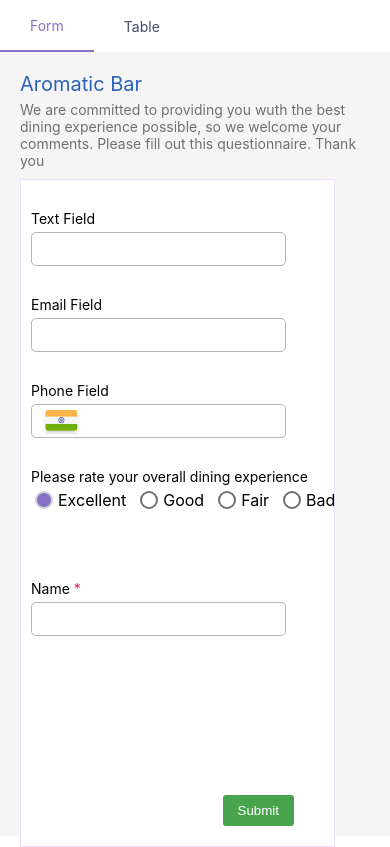
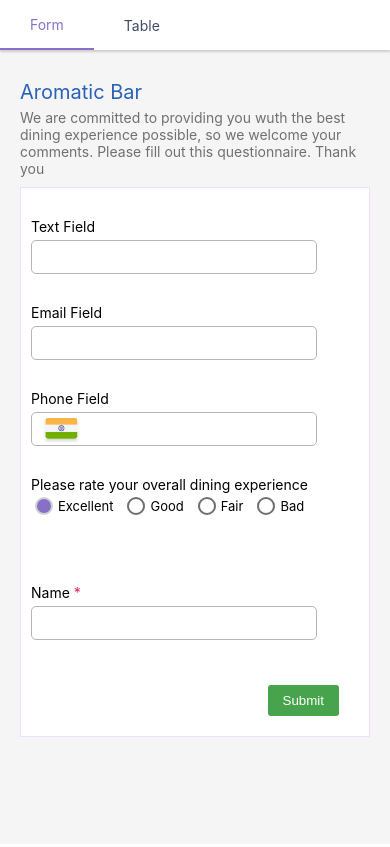
Before and after one commit to IshanChauhan79/React_F-G_ishan_chauhan, a React (Create React App) app: page / in a window 390 px wide. Built offline with nearby package versions, Linux system fonts and the light colour scheme.

Commit message:
fxing UI -css and completing the project

```diff
--- a/src/App.module.css
+++ b/src/App.module.css
@@ -2,5 +2,5 @@
   /* text-align: center; */
   display: flex;
   justify-content: center;
-
+  height: 100vh;
 }
--- a/src/Components/Form/AromaticForm/AromaticForm.js
+++ b/src/Components/Form/AromaticForm/AromaticForm.js
@@ -1,15 +1,16 @@
 import React, { useState, useRef } from "react";
-import { useHistory } from "react-router";
 import classes from "./AromaticForm.module.css";
 import { ReactComponent as India } from "../../../assets/images/india.svg";
 
+// return the Aromatic Form Page ------------------------------------
 function AromaticForm(props) {
+  const [thankYou, setThankYou] = useState(false);
   const [emailError, setEmailError] = useState(true);
   const [phoneError, setPhoneError] = useState(true);
-  const [radioValue, setRadioValue] = useState("");
+  const [radioValue, setRadioValue] = useState("Excellent");
   const [nameError, setNameError] = useState(true);
 
-  const history = useHistory();
+  // const history = useHistory();
 
   const textField = useRef();
   const email = useRef();
@@ -21,6 +22,8 @@ function AromaticForm(props) {
   };
   const submitHandler = (e) => {
     e.preventDefault();
+
+    // validating the inputs --------------------------------
 
     let re =
       /^(([^<>()\]\\.,;:\s@"]+(\.[^<>()\]\\.,;:\s@"]+)*)|(".+"))@((\[[0-9]{1,3}\.[0-9]{1,3}\.[0-9]{1,3}\.[0-9]{1,3}\])|(([a-zA-Z\-0-9]+\.)+[a-zA-Z]{2,}))$/;
@@ -48,18 +51,12 @@ function AromaticForm(props) {
         form: "Aromatic Bar",
         radio: radioValue,
       });
-      history.push("/submissions");
+      setThankYou(true);
     }
   };
 
-  return (
-    <div className={classes.AromaticForm}>
-      <div className={classes.Title}>Aromatic Bar</div>
-      <div className={classes.SubTitle}>
-        We are committed to providing you wuth the best dining experience
-        possible, so we welcome your comments. Please fill out this
-        questionnaire. Thank you
-      </div>
+  // input container with various fields-----------------------
+  const inputForm = (
     <form onSubmit={submitHandler}>
       <div className={classes.FormContainer}>
         <div>
@@ -106,14 +103,14 @@ function AromaticForm(props) {
           </div>
 
           {!phoneError ? (
-              <div className={classes.Error}>
-                Error:only 10 digit No. allowed
-              </div>
+            <div className={classes.Error}>Error:only 10 digit No. allowed</div>
           ) : null}
         </div>
 
         <div>
-            <div className={classes.FormElTitle}>Please rate your overall dining experience</div>
+          <div className={classes.FormElTitle}>
+            Please rate your overall dining experience
+          </div>
           <div className={classes.Radio}>
             <input
               type="radio"
@@ -175,6 +172,23 @@ function AromaticForm(props) {
         </button>
       </div>
     </form>
+  );
+
+  return (
+    <div className={classes.AromaticForm}>
+      <div className={classes.Title}>Aromatic Bar</div>
+      <div className={classes.SubTitle}>
+        We are committed to providing you wuth the best dining experience
+        possible, so we welcome your comments. Please fill out this
+        questionnaire. Thank you
+      </div>
+      {thankYou ? (
+        <div className={classes.ThankYou}>
+          "Thank you for completing the information”
+        </div>
+      ) : (
+        inputForm
+      )}
     </div>
   );
 }
--- a/src/Components/Form/AromaticForm/AromaticForm.module.css
+++ b/src/Components/Form/AromaticForm/AromaticForm.module.css
@@ -1,12 +1,12 @@
 .AromaticForm {
   padding: 2rem;
+  padding-top: 8rem;
   background: #f5f5f5 0% 0% no-repeat padding-box;
-  height: calc(100% - 6rem);
+  height: 100%;
+  overflow: auto;
 }
 .Title {
   font-size: 2rem;
-  /* width: 105px;
-  height: 22px; */
   color: var(--blue700);
   letter-spacing: 0px;
   color: #2a62b7;
@@ -22,7 +22,7 @@
   position: relative;
   margin-top: 1rem;
   width: min(90%, 140rem);
-  height: 668px;
+  height: 55rem;
   background: var(--white) 0% 0% no-repeat padding-box;
   border: 1px solid #eedffe;
   padding: 2rem;
@@ -59,24 +59,23 @@
   box-shadow: 0px 1px 4px var(--purple400);
   border: 0.75px solid var(--purple400);
 }
-.InputError{
+.InputError {
   border: 0.75px solid var(--red500) !important;
-
 }
 .InputError:focus {
   box-shadow: 0px 1px 1px var(--red500) !important;
   border: 0.75px solid var(--red500) !important;
 }
-.NumberContainer{
+.NumberContainer {
   position: relative;
 }
-.India{
+.India {
   position: absolute;
-  top:50%;
-  left:1rem;
+  top: 50%;
+  left: 1rem;
   transform: translateY(-40%);
 }
-.IndiaPadding{
+.IndiaPadding {
   padding-left: 6rem !important;
 }
 .Radio {
@@ -122,8 +121,8 @@
   /* background: var(--green500) 0% 0% no-repeat padding-box; */
   background: #48a44c 0% 0% no-repeat padding-box;
   border-radius: 3px;
-  bottom: 2rem;
-  right: 4rem;
+  bottom: 3rem;
+  right: 6rem;
 }
 .Star {
   color: var(--red500);
@@ -141,4 +140,33 @@
 }
 .Name {
   margin-top: 5rem !important;
+  padding-bottom: 8rem;
 }
+.ThankYou {
+  position: absolute;
+  background-color: white;
+  font-size: 2.4rem;
+  font-weight: 600;
+  top: 50%;
+  left: 50%;
+  transform: translate(-50%, -50%);
+  padding: 4rem 3rem;
+  border-radius: 1rem;
+  box-shadow: 0px 1px 4px var(--purple400);
+  text-align: center;
+  min-width: 30rem;
+}
+
+@media screen and (max-width: 30em) {
+  .FormContainer {
+    width: 100%;
+    height: 55rem;
+  }
+  .Button {
+    bottom: 2rem;
+    right: 3rem;
+  }
+  .Radio label {
+    font-size: 1.3rem;
+  }
+}
--- a/src/Components/Form/Feedback/Feedback.js
+++ b/src/Components/Form/Feedback/Feedback.js
@@ -1,6 +1,7 @@
 import React from "react";
 import classes from "./Feedback.module.css";
 
+// return the feedback or Table page ------------------------
 function Feedback(props) {
   const list = props.data.map((el, i) => {
     return (
@@ -22,8 +23,8 @@ function Feedback(props) {
           <div className={classes.FormName}>Form Name</div>
           <div className={classes.TextFeild}>Text Field</div>
           <div className={classes.Phone}>Phone</div>
-          <div className={classes.Email}>Email Field</div>
-          <div className={classes.RadioButton}>Radio Button</div>
+          <div className={classes.Email}>Email</div>
+          <div className={classes.RadioButton}>Rating</div>
           <div className={classes.Name}>Name</div>
         </div>
         {list}
--- a/src/Components/Form/Feedback/Feedback.module.css
+++ b/src/Components/Form/Feedback/Feedback.module.css
@@ -1,7 +1,9 @@
 .Feedback {
   padding: 2rem;
+  padding-top: 8rem;
   background: #f8fafb 0% 0% no-repeat padding-box;
-  height: calc(100% - 6rem);
+  height: 100%;
+  overflow: auto;
 }
 .Title {
   color: #4d4f5c;
@@ -38,7 +40,6 @@
   border-left: 0.5px solid #d5d5d5;
   border-bottom: 0.5px solid #d5d5d5;
   text-align: center;
-  word-break: break-all;
   /* overflow: auto; */
 }
 .FormName {
@@ -50,9 +51,11 @@
 }
 .Phone {
   width: 15%;
+  word-break: break-all;
 }
 .Email {
   width: 20%;
+  word-break: break-all;
 }
 .RadioButton {
   width: 15%;
@@ -60,3 +63,15 @@
 .Name {
   width: 15%;
 }
+
+@media screen and (max-width: 30em) {
+  .Table {
+    width: 100%;
+  }
+  .Heading {
+    font-size: 1.2rem;
+  }
+  .Data {
+    font-size: 1rem;
+  }
+}
--- a/src/Components/Form/Form.js
+++ b/src/Components/Form/Form.js
@@ -24,9 +24,12 @@ const dummyData = [
   },
 ];
 
+// code for navigating between Aromatic and Table page ------------------------------------
+
 function Form() {
   const [data, setData] = useState([]);
 
+  // code for storing data locally----------------------------------------
   useEffect(() => {
     const reviews = JSON.parse(localStorage.getItem("reviews"));
     if (reviews === null || reviews.length === 0) {
@@ -42,6 +45,7 @@ function Form() {
   const addReviewHandler = (el) => {
     setData((prev) => [...prev, el]);
   };
+
   return (
     <div className={classes.Form}>
       <Header />
--- a/src/Components/Form/Form.module.css
+++ b/src/Components/Form/Form.module.css
@@ -1,6 +1,4 @@
 .Form {
   width: 100%;
-  height: 100vh;
-  /* height: 100%; */
-
+  height: 100%;
 }
--- a/src/Components/Header/Header.js
+++ b/src/Components/Header/Header.js
@@ -1,6 +1,8 @@
 import React from "react";
 import { NavLink } from "react-router-dom";
 import classes from "./Header.module.css";
+
+// return the Header at fixed location ------------------------------------
 
 function Header() {
   return (
--- a/src/Components/Header/Header.module.css
+++ b/src/Components/Header/Header.module.css
@@ -1,12 +1,16 @@
 .Header {
-  top: 1px;
+  position: fixed;
+  top: 0;
+  left: 0;
+  right: 0;
   width: 100%;
-  height: 52px;
+  height: 5rem;
   background: var(--white) 0% 0% no-repeat padding-box;
   box-shadow: 0px 2px 2px #00000029;
   opacity: 1;
   font-size: 1.4rem;
   display: flex;
+  /* z-index: -1; */
 }
 .Header a {
   height: 100%;
```
Also changed, not shown: src/App.js (+2 -15 lines), 1 other file (tests, documents, lock files or other folders). Lines whose indentation alone changed are shown as unchanged.
